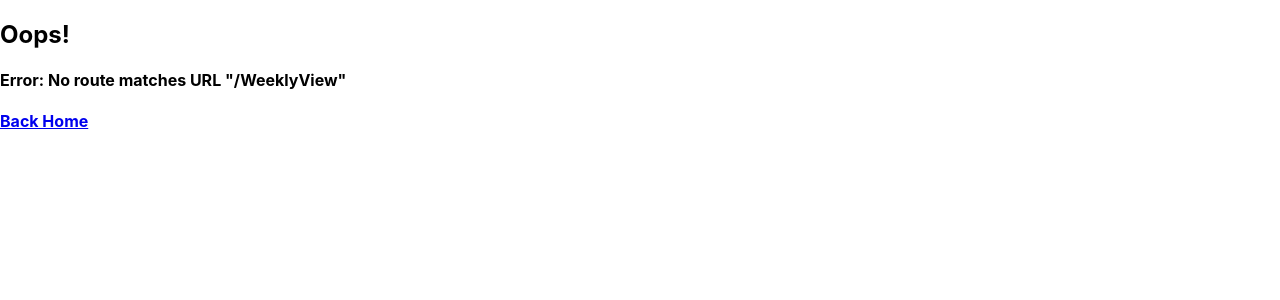
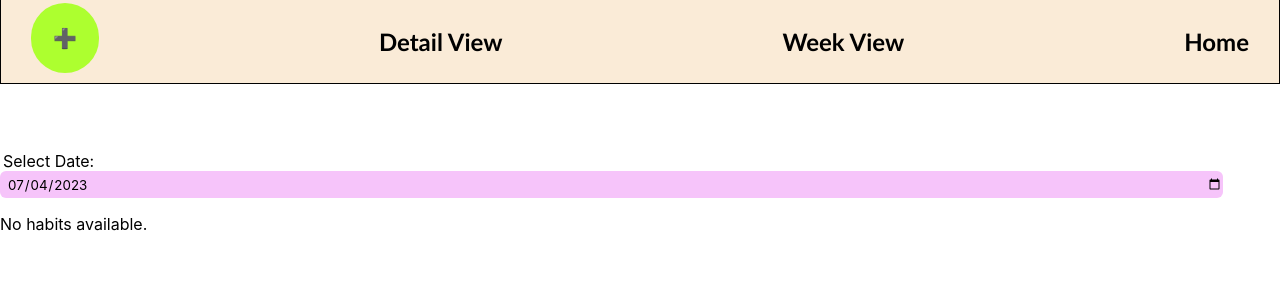
Before and after one commit to arijitmandal10/Habit-Tracker-React, a React (Create React App) app: page /WeeklyView in a window 1280 px wide. Shown: the top 300 px of the page. Built offline with nearby package versions, Linux system fonts and the light colour scheme.

Commit message:
2nd commit

```diff
--- a/src/App.js
+++ b/src/App.js
@@ -5,6 +5,7 @@ import { createBrowserRouter, RouterProvider, Outlet } from 'react-router-dom';
 import Error from './components/ErrorPage';
 import Habits from './components/Habits';
 import HabitForm from './components/HabitForm';
+import WeeklyView from './components/WeeklyView';
 
 const AppLayout = () => {
 	return (
@@ -31,6 +32,10 @@ function App() {
 					path: '/HabitForm',
 					element: <HabitForm />,
 				},
+				{
+					path: '/WeeklyView',
+					element: <WeeklyView />,
+				},
 			],
 		},
 	]);
--- a/src/components/HabitCard.jsx
+++ b/src/components/HabitCard.jsx
@@ -1,15 +1,53 @@
+// import React from 'react';
+// import { useDispatch } from 'react-redux';
+// import { deleteHabit } from '../utils/habitsSlice';
+
+// const HabitCard = ({ id, title, frequency, description, time }) => {
+// 	const dispatch = useDispatch();
+
+// 	const handleDelete = () => {
+// 		dispatch(deleteHabit(id));
+// 	};
+
+// 	return (
+// 		<div className='habit-card'>
+// 			<div className='position'>
+// 				<h3>{title}</h3>
+// 				<caption>{time}</caption>
+// 			</div>
+
+// 			<div className='hr'></div>
+// 			<div className='position'>
+// 				<p style={{ minWidth: '110px' }}>{description}</p> |<p>{frequency}</p> |
+// 				<div className='buttons'>
+// 					<button>Update</button> &nbsp;
+// 					<button onClick={handleDelete}>Delete</button>
+// 				</div>
+// 			</div>
+// 		</div>
+// 	);
+// };
+
+// export default HabitCard;
+
 import React from 'react';
 import { useDispatch } from 'react-redux';
-import { deleteHabit } from '../utils/habitsSlice';
+import { deleteHabit, updateHabit } from '../utils/habitsSlice';
 
-const HabitCard = ({ id, title, frequency, description, time }) => {
+const HabitCard = ({ id, title, frequency, description, time, status }) => {
 	const dispatch = useDispatch();
 
 	const handleDelete = () => {
 		dispatch(deleteHabit(id));
 	};
 
+	const handleChangeStatus = (event) => {
+		const updatedStatus = event.target.value;
+		dispatch(updateHabit({ id, status: updatedStatus, title, description, time })); // Include the title in the updateHabit action
+	};
+
 	return (
+		<div style={{ marginBottom: '36px' }}>
 			<div className='habit-card'>
 				<div className='position'>
 					<h3>{title}</h3>
@@ -18,12 +56,17 @@ const HabitCard = ({ id, title, frequency, description, time }) => {
 
 				<div className='hr'></div>
 				<div className='position'>
-				<p style={{ minWidth: '110px' }}>{description}</p> |<p>{frequency}</p> |
-				<div className='buttons'>
-					<button>Update</button> &nbsp;
+					<p style={{ minWidth: '110px' }}>{description}</p> |<p>{frequency}</p> |{/* <button>Update</button> &nbsp; */}
 					<button onClick={handleDelete}>Delete</button>
 				</div>
 			</div>
+			<label>
+				<select style={{ marginLeft: '29.5%' }} value={status} onChange={handleChangeStatus}>
+					<option value='None'>None</option>
+					<option value='Done'>Done</option>
+					<option value='Not Done'>Not Done</option>
+				</select>
+			</label>
 		</div>
 	);
 };
--- a/src/components/HabitForm.jsx
+++ b/src/components/HabitForm.jsx
@@ -1,3 +1,78 @@
+// import React, { useState } from 'react';
+// import { useDispatch } from 'react-redux';
+// import { addHabit } from '../utils/habitsSlice';
+// import { convertTo24HourFormat } from '../utils/helper';
+// import DatePicker from 'react-datepicker';
+// import 'react-datepicker/dist/react-datepicker.css';
+// import { v4 as uuidv4 } from 'uuid';
+// import { useNavigate } from 'react-router-dom';
+
+// const HabitForm = () => {
+// 	const dispatch = useDispatch();
+// 	const navigate = useNavigate();
+
+// 	const [title, setTitle] = useState('');
+// 	const [frequency, setFrequency] = useState('daily');
+// 	const [description, setDescription] = useState('');
+// 	const [time, setTime] = useState(new Date());
+
+// 	const handleSubmit = (event) => {
+// 		event.preventDefault();
+
+// 		const formattedTime = convertTo24HourFormat(time);
+
+// 		const newHabit = {
+// 			id: uuidv4(),
+// 			title,
+// 			frequency,
+// 			description,
+// 			time: formattedTime,
+// 		};
+
+// 		dispatch(addHabit(newHabit));
+
+// 		setTitle('');
+// 		setFrequency('daily');
+// 		setDescription('');
+// 		setTime(new Date());
+
+// 		// Navigate to the home page after submitting the form
+// 		navigate('/');
+// 	};
+
+// 	return (
+// 		<form onSubmit={handleSubmit}>
+// 			<label>
+// 				<input placeholder='Title' type='text' value={title} onChange={(e) => setTitle(e.target.value)} required />
+// 			</label>
+// 			<label>
+// 				<select value={frequency} onChange={(e) => setFrequency(e.target.value)}>
+// 					<option value='daily'>Daily</option>
+// 					<option value='weekly'>Weekly</option>
+// 					<option value='monthly'>Monthly</option>
+// 				</select>
+// 			</label>
+// 			<label>
+// 				<textarea placeholder='description (optional)' value={description} onChange={(e) => setDescription(e.target.value)}></textarea>
+// 			</label>
+// 			<label>
+// 				<DatePicker
+// 					selected={time}
+// 					onChange={(date) => setTime(date)}
+// 					showTimeSelect
+// 					showTimeSelectOnly
+// 					timeIntervals={15}
+// 					timeCaption='Time'
+// 					dateFormat='h:mm aa'
+// 				/>
+// 			</label>
+// 			<button type='submit'>Submit</button>
+// 		</form>
+// 	);
+// };
+
+// export default HabitForm;
+
 import React, { useState } from 'react';
 import { useDispatch } from 'react-redux';
 import { addHabit } from '../utils/habitsSlice';
@@ -15,6 +90,7 @@ const HabitForm = () => {
 	const [frequency, setFrequency] = useState('daily');
 	const [description, setDescription] = useState('');
 	const [time, setTime] = useState(new Date());
+	const [status, setStatus] = useState('None'); // New piece of state
 
 	const handleSubmit = (event) => {
 		event.preventDefault();
@@ -27,6 +103,7 @@ const HabitForm = () => {
 			frequency,
 			description,
 			time: formattedTime,
+			status: status, // Include the status in the new habit object
 		};
 
 		dispatch(addHabit(newHabit));
@@ -35,6 +112,7 @@ const HabitForm = () => {
 		setFrequency('daily');
 		setDescription('');
 		setTime(new Date());
+		setStatus('None'); // Reset the status state
 
 		// Navigate to the home page after submitting the form
 		navigate('/');
@@ -66,6 +144,14 @@ const HabitForm = () => {
 					dateFormat='h:mm aa'
 				/>
 			</label>
+			{/* <label>
+				Status:
+				<select value={status} onChange={(e) => setStatus(e.target.value)}>
+					<option value='None'>None</option>
+					<option value='Done'>Done</option>
+					<option value='Not Done'>Not Done</option>
+				</select>
+			</label> */}
 			<button type='submit'>Submit</button>
 		</form>
 	);
--- a/src/components/Navbar.jsx
+++ b/src/components/Navbar.jsx
@@ -25,7 +25,12 @@ const Navbar = () => {
 			</Link>
 			<h3>{heading}</h3>
 			<h3>
-				<Link to='/'>Filter</Link>
+				<Link to='/WeeklyView'>Week View</Link>
+			</h3>
+
+			<h3>
+				{' '}
+				<Link to='./'>Home</Link>{' '}
 			</h3>
 		</nav>
 	);
--- /dev/null
+++ b/src/components/WeeklyView.jsx
@@ -0,0 +1,81 @@
+import React, { useState } from 'react';
+import { useSelector, useDispatch } from 'react-redux';
+import { updateHabit } from '../utils/habitsSlice';
+
+const WeeklyView = () => {
+	const habits = useSelector((state) => state.habits);
+	const [selectedDate, setSelectedDate] = useState(new Date());
+	const dispatch = useDispatch();
+
+	// Find the habit with the given ID
+	const findHabit = (habitId) => {
+		return habits.find((habit) => habit.id === habitId);
+	};
+
+	// Handle marking the habit status for a specific day
+	const handleMarkStatus = (habitId, day, updatedStatus) => {
+		const updatedHabit = findHabit(habitId);
+		if (updatedHabit) {
+			updatedHabit.status[day] = updatedStatus;
+			dispatch(updateHabit(updatedHabit));
+		}
+	};
+
+	// Handle changing the status for a specific day
+	const handleStatusChange = (habitId, day, event) => {
+		const updatedStatus = event.target.value;
+		handleMarkStatus(habitId, day, updatedStatus);
+	};
+
+	// Render the habit status for a specific day
+	const renderHabitStatus = (habitId, day) => {
+		const habit = findHabit(habitId);
+		if (habit && habit.status) {
+			const status = habit.status[day];
+			return (
+				<select value={status} onChange={(event) => handleStatusChange(habitId, day, event)}>
+					<option value='None'>None</option>
+					<option value='Done'>Done</option>
+					<option value='Not Done'>Not Done</option>
+				</select>
+			);
+		}
+		return null;
+	};
+
+	// Render the habit component
+	const renderHabit = (habit) => {
+		return (
+			<div className='habit' key={habit.id}>
+				<div className='habit-name'>{habit.title}</div>
+				<div className='habit-status-container'>
+					{renderHabitStatus(habit.id, 0)} {/* Today */}
+					{Array.from(Array(6)).map((_, index) => (
+						<div key={index} className='previous-day-habit-status'>
+							{renderHabitStatus(habit.id, index + 1)} {/* Previous 6 days */}
+						</div>
+					))}
+				</div>
+			</div>
+		);
+	};
+
+	return (
+		<div className='weekly-view'>
+			<div className='date-picker'>
+				<label htmlFor='selected-date'>Select Date:</label>
+				<input
+					type='date'
+					id='selected-date'
+					value={selectedDate.toISOString().substr(0, 10)}
+					onChange={(e) => setSelectedDate(new Date(e.target.value))}
+				/>
+			</div>
+			<div className='habits-list'>
+				{habits && habits.length > 0 ? habits.map((habit) => renderHabit(habit)) : <p>No habits available.</p>}
+			</div>
+		</div>
+	);
+};
+
+export default WeeklyView;
--- a/src/index.css
+++ b/src/index.css
@@ -18,6 +18,7 @@ nav {
 	justify-content: space-between;
 	background: antiquewhite;
 	border-top: none;
+	margin-bottom: 67px;
 }
 nav > a > button {
 	border: none;
@@ -99,7 +100,7 @@ textarea {
 	background: #c0fbd9;
 	border-radius: 10px;
 	width: 40%;
-	margin: 35px auto;
+	margin: 4px auto;
 	border-bottom: 1px solid black;
 	padding: 10px 7px 0px 10px;
 }
@@ -135,3 +136,18 @@ caption {
 	background: black;
 	height: 1px;
 }
+
+.habit-card select {
+	width: 80px;
+	height: 25px;
+	border-radius: 6px;
+	border: none;
+	background: #f6c4fa;
+}
+.position > button {
+	border: none;
+	background: red;
+	color: white;
+	border-radius: 5px;
+	padding: 6px;
+}
--- a/src/utils/habitsSlice.js
+++ b/src/utils/habitsSlice.js
@@ -18,9 +18,16 @@ const habitsSlice = createSlice({
 				state[index] = updatedHabit;
 			}
 		},
+		updateHabitStatus: (state, action) => {
+			const { habitId, day, status } = action.payload;
+			const habit = state.find((habit) => habit.id === habitId);
+			if (habit) {
+				habit.status[day] = status;
+			}
+		},
 	},
 });
 
-export const { addHabit, deleteHabit, updateHabit } = habitsSlice.actions;
+export const { addHabit, deleteHabit, updateHabit, updateHabitStatus } = habitsSlice.actions;
 
 export default habitsSlice.reducer;
```
Lines whose indentation alone changed are shown as unchanged.
